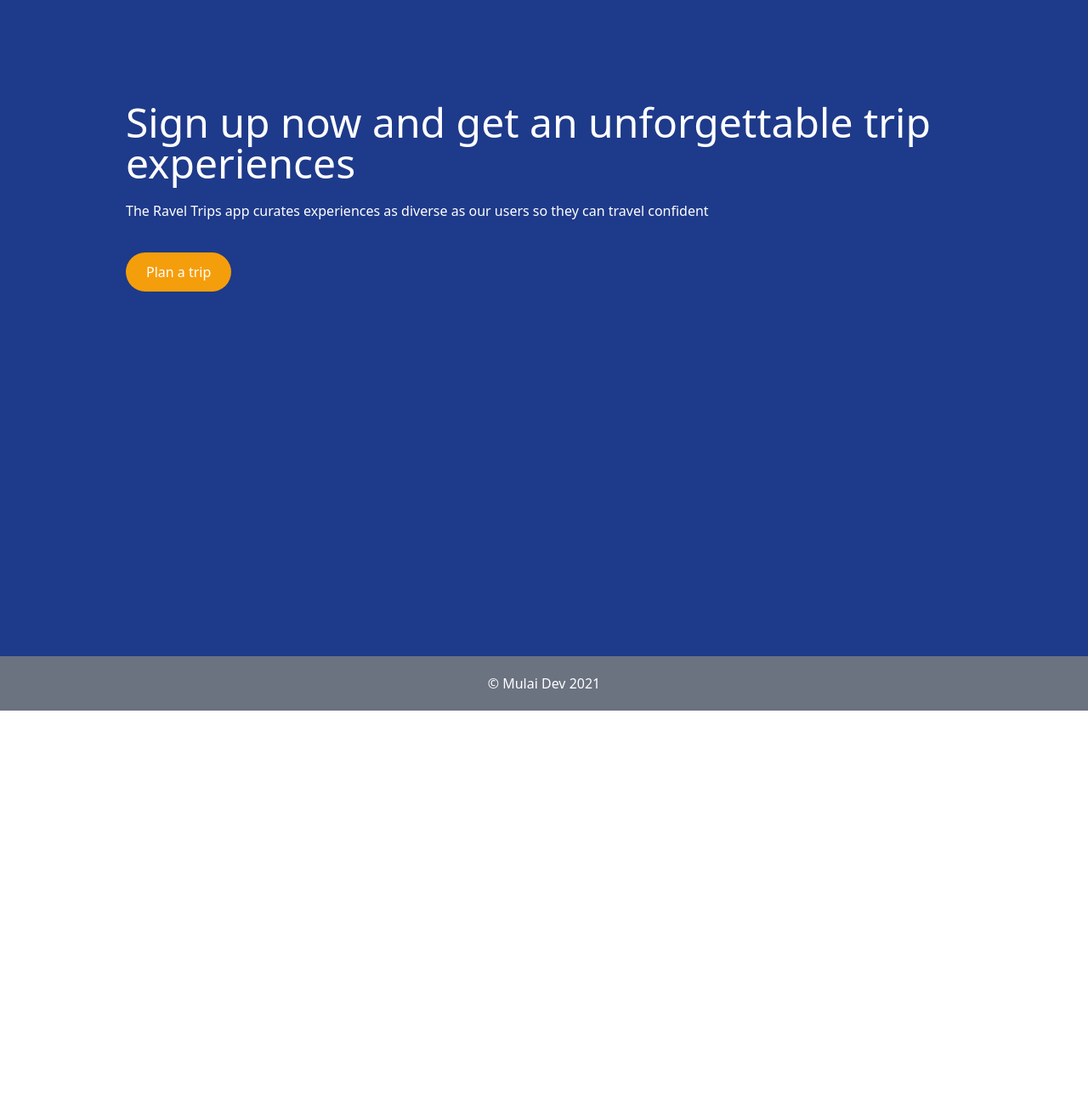
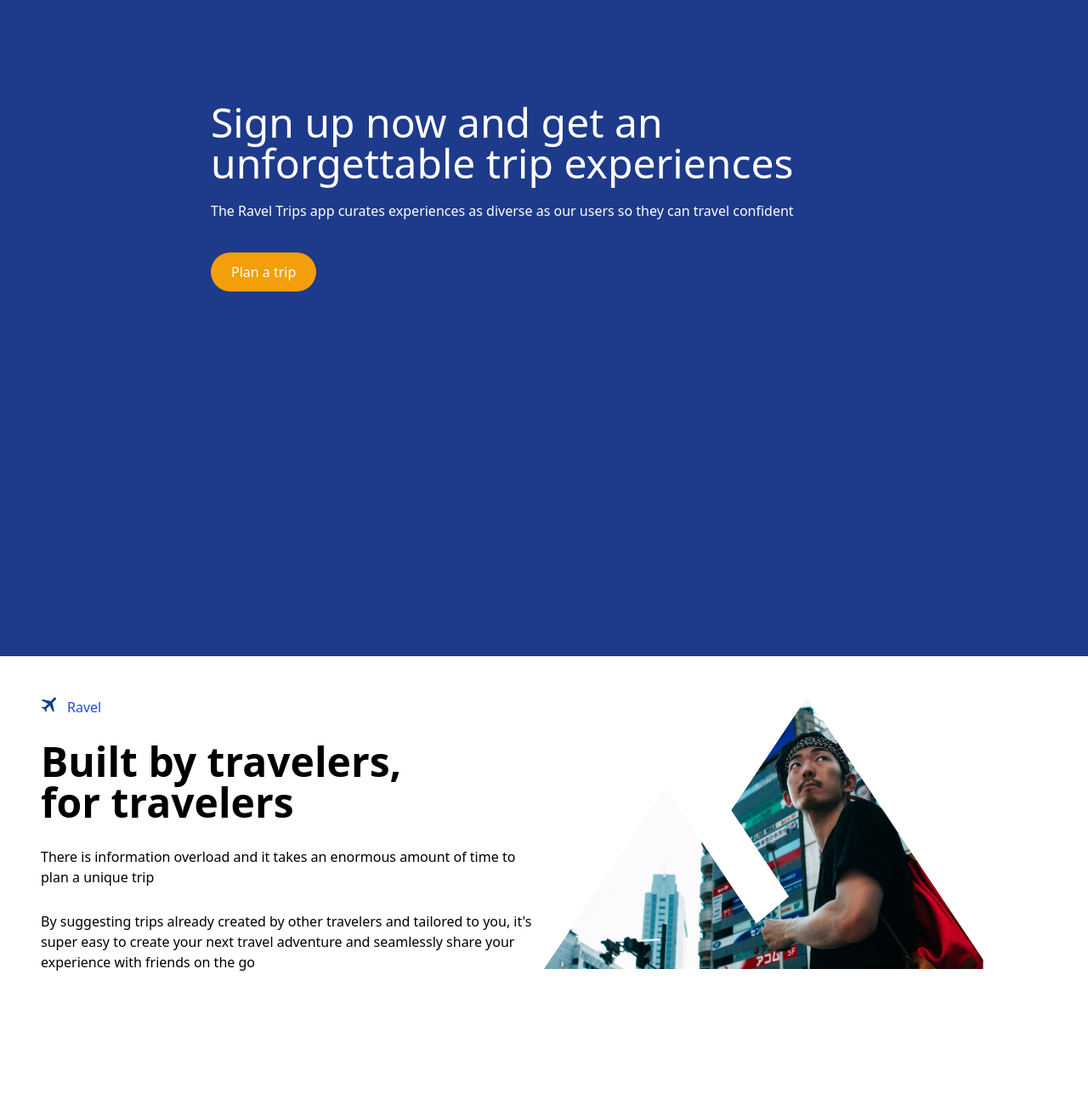
Before and after one commit to mulaidev/mapay, a plain HTML site: page index.html in a window 1280 px wide. Shown: the part 180-1480 px from the top of the page at 85% size. Before the commit the page ends 1016 px from the top, so only its background shows below. Drawn offline with Linux system fonts and the light colour scheme.

Commit message:
update Menambah Konten baris bertama

```diff
--- a/index.html
+++ b/index.html
@@ -119,16 +119,16 @@
       <!-- INI BAGIAN HEADER -->
       <header>
         <div class="bg-blue-900 p-12 text-white  min-h-screen">
-          <h1 class="text-5xl mb-5" style="margin-top: 100px; margin-left: 100px;">
+          <h1 class="text-5xl mb-5" style="margin-top: 100px; margin-left: 200px; margin-right: 200px;">
             Sign up now and get an unforgettable trip experiences
           </h1>
-          <p style="margin-left: 100px;">
+          <p style="margin-left: 200px;">
             The Ravel Trips app curates experiences as diverse as our users so
             they can travel confident
           </p>
           <br /><br />
           <p>
-            <a href="#" class="rounded-full py-3 px-6 bg-yellow-500" style="margin-left: 100px;"
+            <a href="#" class="rounded-full py-3 px-6 bg-yellow-500" style="margin-left: 200px;"
               >Plan a trip</a
             >
           </p>
@@ -136,6 +136,33 @@
         </div>
       <header>
       <!-- TUTUP INI BAGIAN HEADER -->
+
+
+ <!-- BAGIAN KONTEN -->
+
+
+<!-- Baris konten 1 -->
+<konten>
+<div class="p-12 text-black  min-h-screen ">
+  <div class="grid grid-cols-2">
+  <div>
+  <a href="#"><p class="text-blue-700 mb-7"><img src="img/Vector.png" class="float-left mr-3"> Ravel</p></a>
+  <p class="text-5xl mb-7 font-semibold">Built by travelers, <br>for travelers</p>
+  <p class="mb-7">There is information overload and it takes an enormous amount of time to plan a unique trip</p>
+  <p >By suggesting trips already created by other travelers and tailored to you, it's super easy to create your next travel adventure and seamlessly share your experience with friends on the go</p>
+  </div>
+  <div>
+    <img src="img/img-about.png">
+  </div>
+  </div>
+</div>
+</konten>
+<!-- tutup baris konten 1 -->
+
+
+
+
+<!-- TUTUP BAGIAN KONTEN -->
 
 
 
```
Also changed, not shown: img/Vector.png (added), img/bg.png (deleted), img/bright-2.png (deleted), img/img-about.png (added), style.css.
